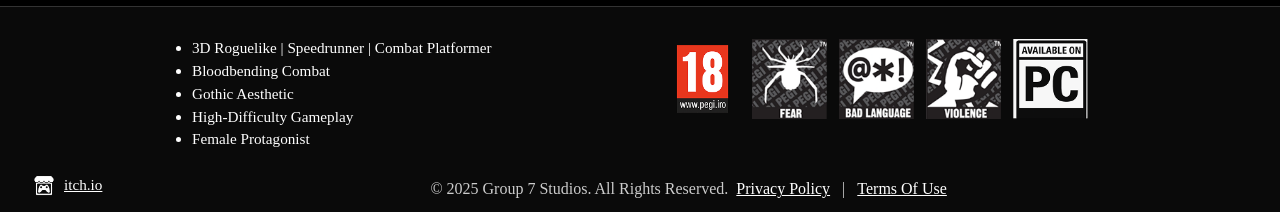
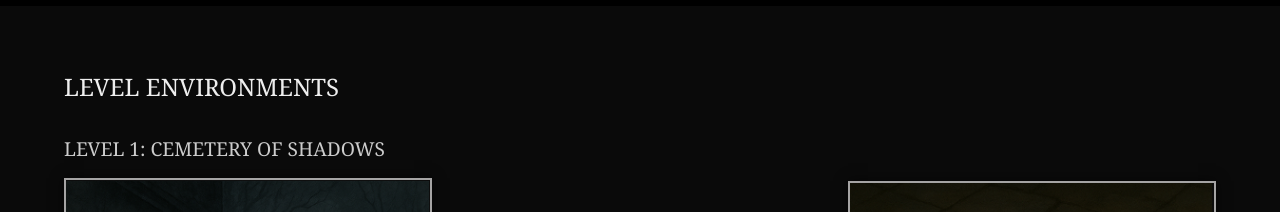
Before and after one commit to yevhenii-kapustian/Blood-Maiden, a Next.js app: page /media in a window 1280 px wide. Shown: the part 2394-2606 px from the top of the page. Built offline with nearby package versions, Linux system fonts and the light colour scheme.

Commit message:
call level environments to media page

```diff
--- a/src/app/media/page.tsx
+++ b/src/app/media/page.tsx
@@ -1,6 +1,7 @@
 import MediaIntroduction from '@/components/MediaIntroduction';
 import MediaTrailerSection from '@/components/MediaTrailerSection';
 import MediaLevelsSection from '@/components/MediaLevelsSection';
+import LevelEnvironments from '@/components/LevelEnvironments_1_2';
 
 import './media.scss'
 
@@ -10,6 +11,7 @@ const Media = () => {
             <MediaTrailerSection />
             <MediaIntroduction />
             <MediaLevelsSection/>
+            <LevelEnvironments />
         </div>
     )
 }
```
